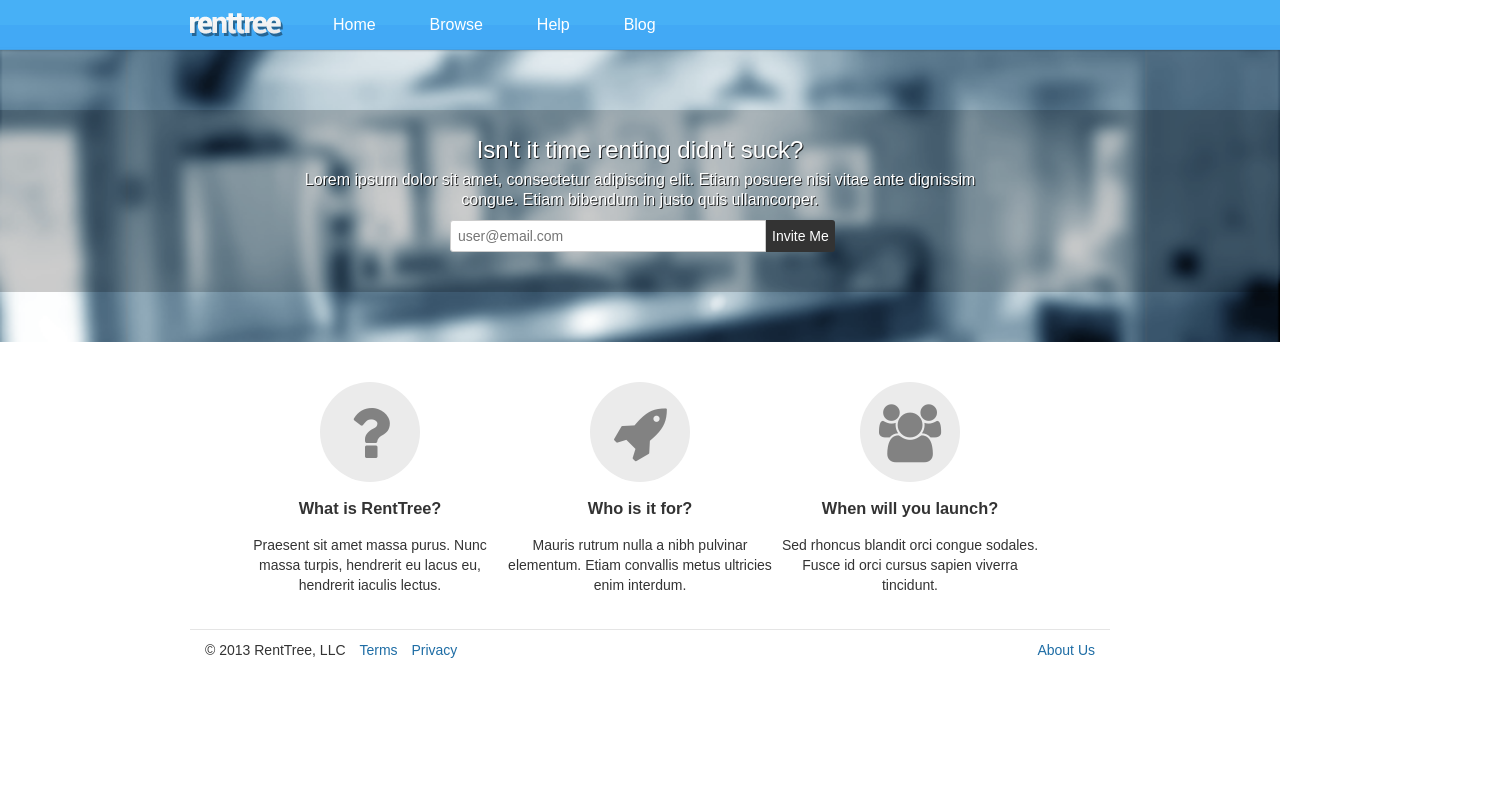
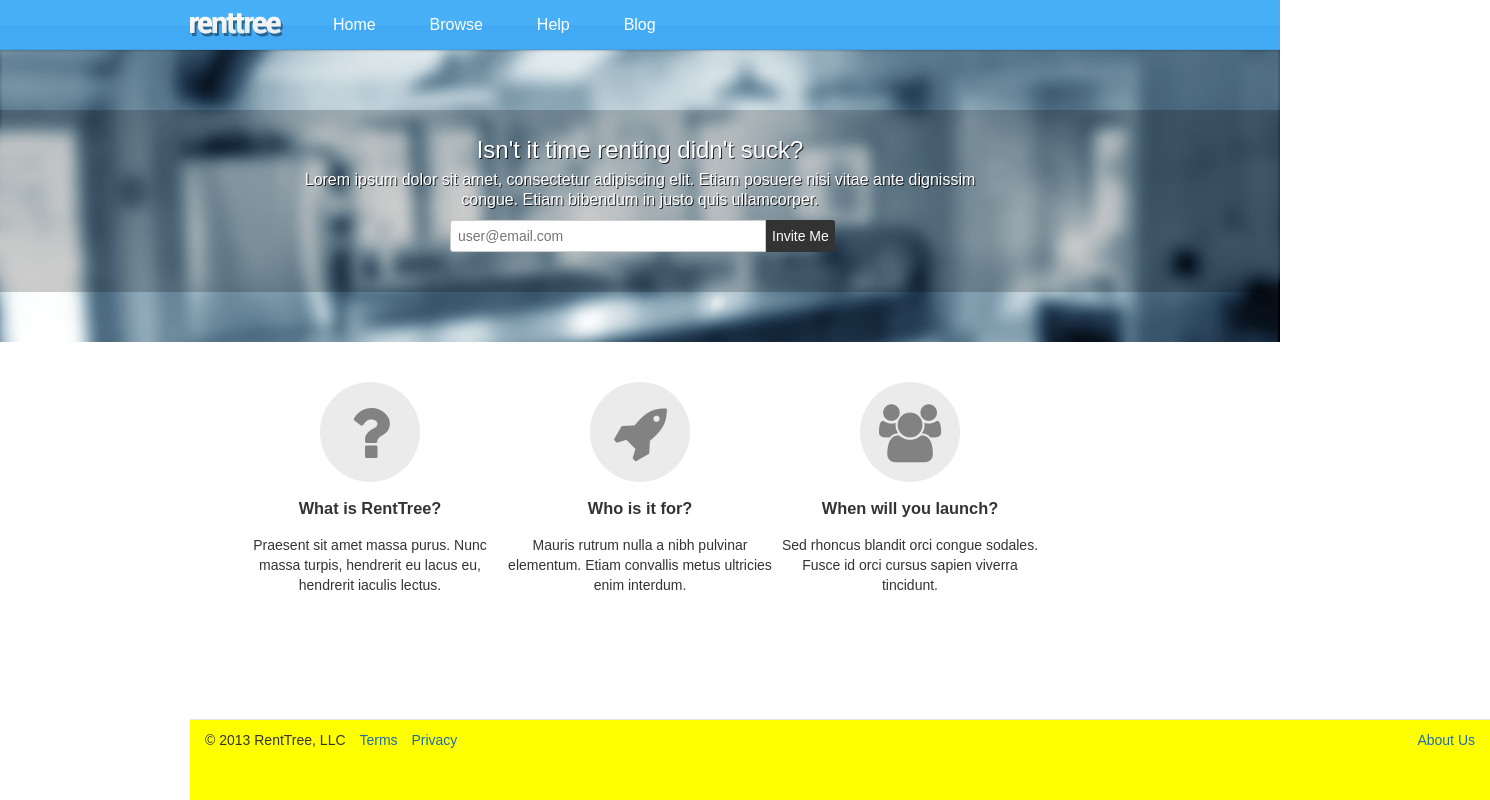
Before and after one commit to maxxipierce/maxxipierce.github.io, a plain HTML site: page index.html in a window 1280 px wide. Shown: the whole page, 1490 px wide, since content can reach past the window. Drawn offline with nearby package versions, Linux system fonts and the light colour scheme; files that its build step writes are made by us from their sources; a script that the page names is missing.

Commit message:
Testing footer

```diff
--- a/css/index.css
+++ b/css/index.css
@@ -237,6 +237,11 @@ float: left;
   margin-top: 20px;
   padding: 10px;
   width: 900px;
+  position: absolute;
+  bottom: 0;
+  width: 100%;
+  height: 60px;
+  background: yellow;
 
 }
 
```
